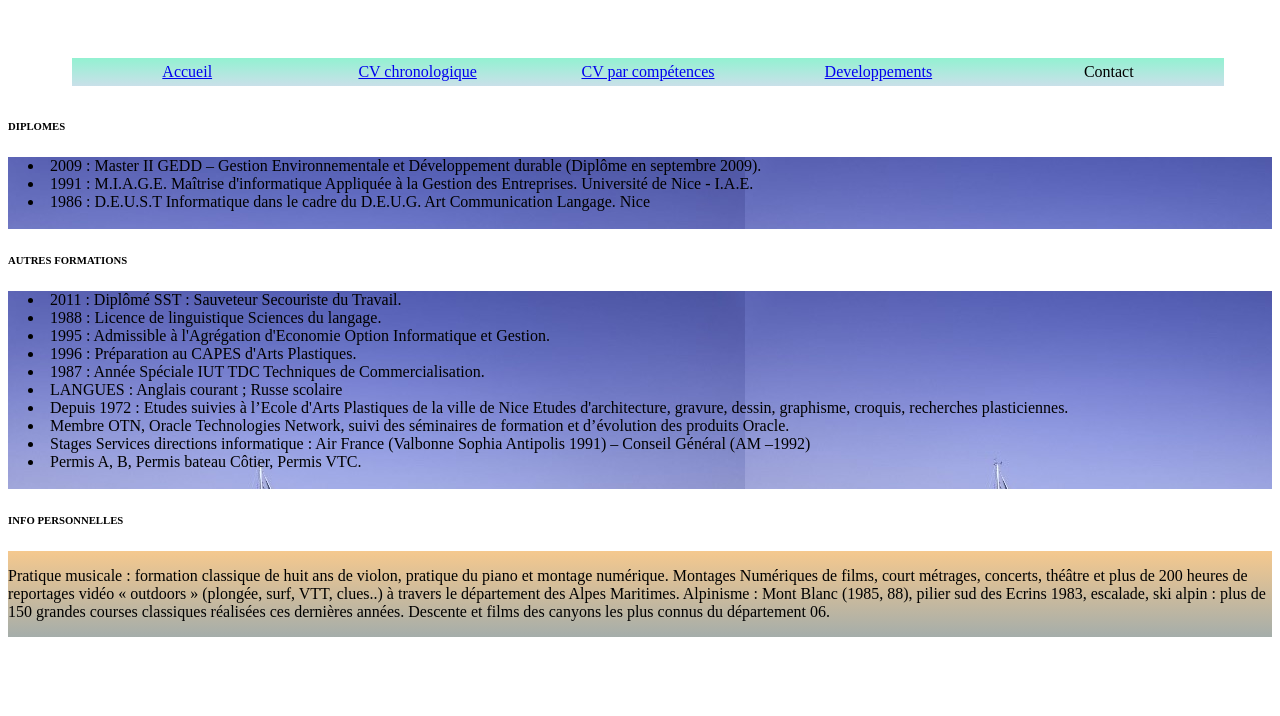
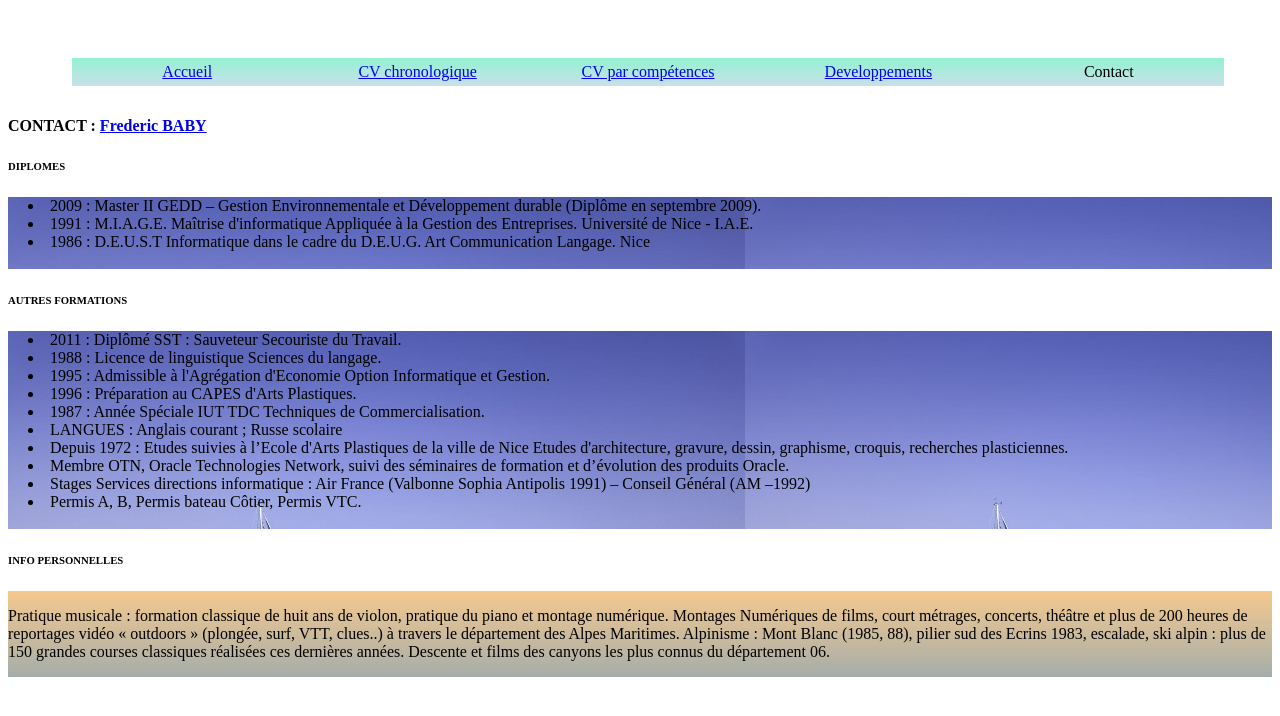
Before and after one commit to babyfrederic/Serveur, a plain HTML site: page file/Contact.html in a window 1280 px wide. Drawn offline with Linux system fonts and the light colour scheme.

Commit message:
midi
mid

```diff
--- a/file/Contact.html
+++ b/file/Contact.html
@@ -21,6 +21,10 @@
         </ul>
     </nav>
 <h1><br><br></h1>
+<h4> CONTACT :
+  <a href="mailto:frederic.baby@gmail.com">Frederic BABY</a>
+</h4>
+
     <h6>
       DIPLOMES
   </h6>
@@ -57,3 +61,5 @@ INFO PERSONNELLES
           </p>
       </div>
     </div>
+  </body>
+</html>
```
Lines whose indentation alone changed are shown as unchanged.
